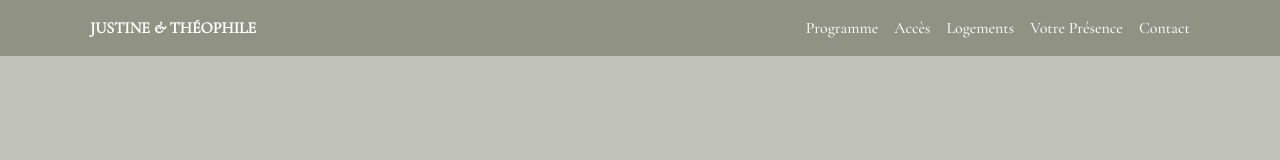
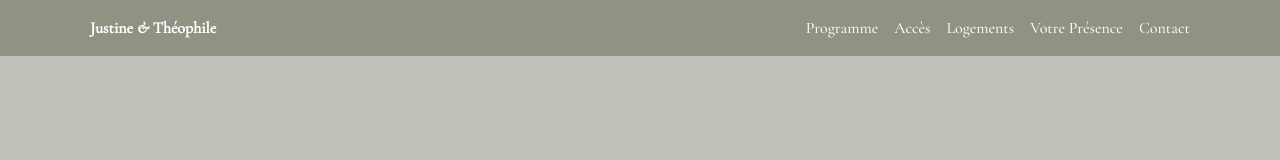
Before and after one commit to fsegouin/justine-et-theophile, a Next.js app: page / in a window 1280 px wide. Shown: the top 160 px of the page. Built offline with nearby package versions, Linux system fonts and the light colour scheme.

Commit message:
fix: title in header no longer uppercase

```diff
--- a/src/components/layout/Header.tsx
+++ b/src/components/layout/Header.tsx
@@ -16,7 +16,7 @@ export default function Header() {
       <div className='layout flex flex-col items-center justify-between md:flex-row md:py-4'>
         <Link
           to='hero'
-          className='cursor-pointer py-4 font-bold uppercase hover:text-darkGreen md:py-0'
+          className='cursor-pointer py-4 font-bold hover:text-darkGreen md:py-0'
         >
           Justine <span className='font-albatrosItalic'>&</span> Théophile
         </Link>
```
